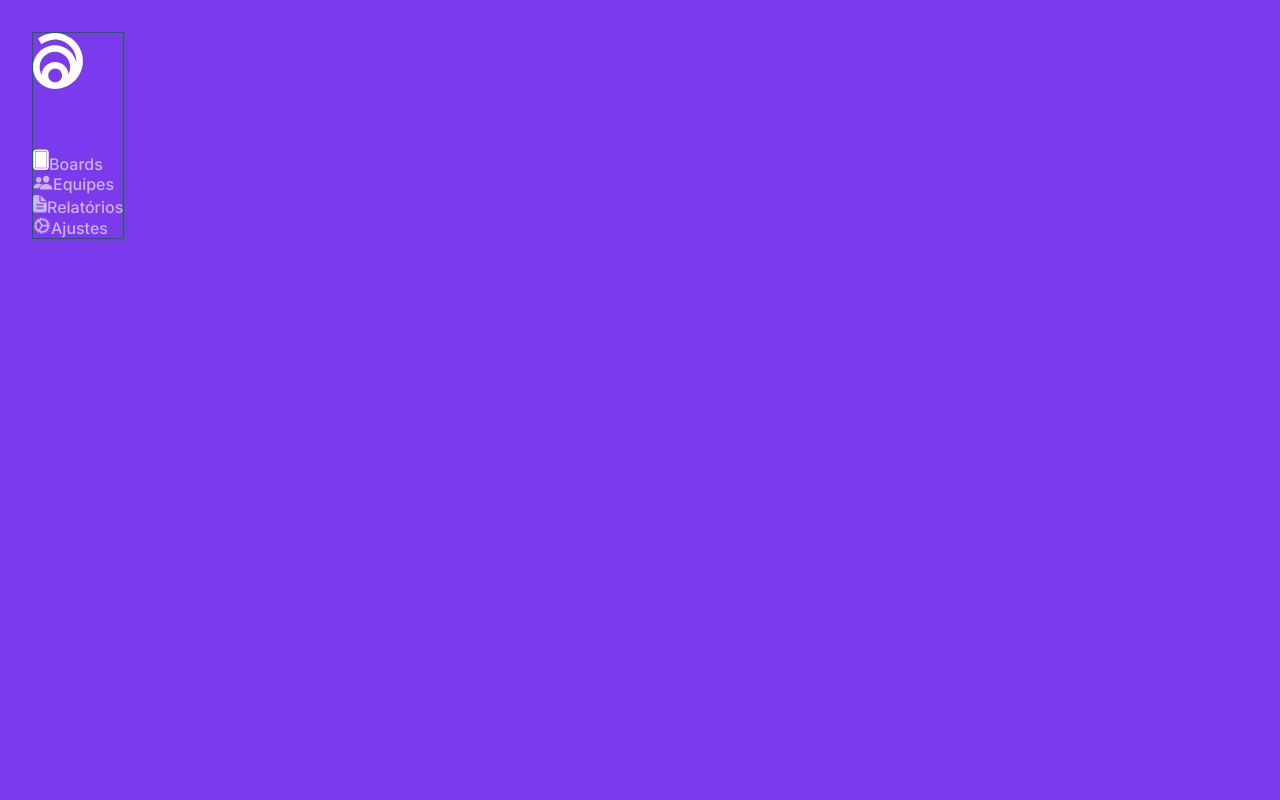
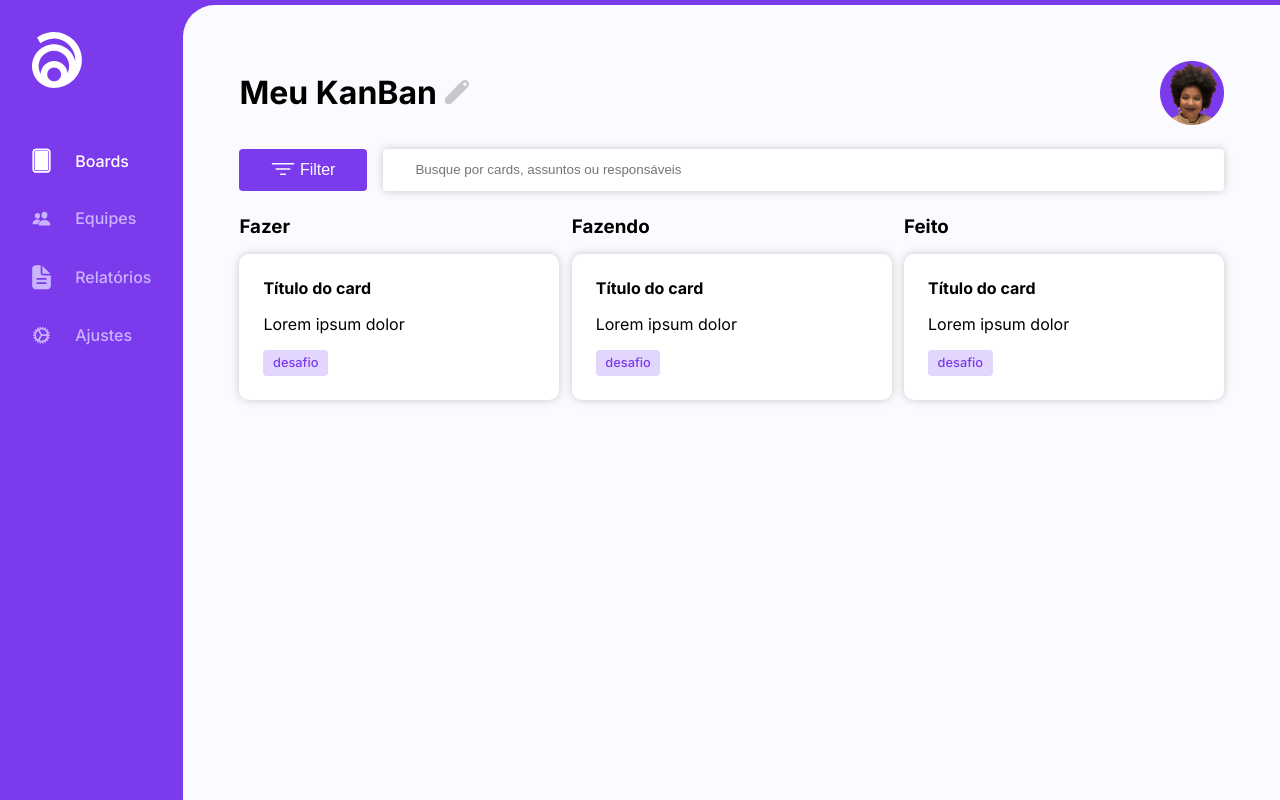
Before and after one commit to SamuelMagalhaes/JS-Beginner, a plain HTML site: page ToDo-List/index.html in a window 1280 px wide. Drawn offline with Linux system fonts and the light colour scheme.

Commit message:
Create KanBan project layout

```diff
--- a/ToDo-List/assets/css/style.css
+++ b/ToDo-List/assets/css/style.css
@@ -10,19 +10,118 @@ body{
   display: flex;
 }
 
-section{
-  border: 1px solid green;
+/* SIDE-MENU RULES */
+#side-menu .active{
+  color: #fff;
+}
+
+#side-menu{
   margin: 2rem 2rem 0 2rem;
 }
 
-section nav{
+#side-menu nav{
   margin-top: 3.5rem;
 }
 
-section ul,
-section a{
+#side-menu ul,
+#side-menu a{
   list-style: none;
   text-decoration: none;
   font-weight: 500;
   color: #CAB3FF;
 }
+
+#side-menu ul{
+  display: flex;
+  flex-direction: column;
+  gap: 2.2rem;
+}
+
+#side-menu ul li a{
+  display: flex;
+  align-items: center;
+}
+
+#side-menu ul li a img{
+  width: 1.2rem;
+  margin-right: 1.5rem;
+}
+
+/* MAIN RULES */
+
+#kanban-board{
+  background-color: #FBFAFF;
+  flex: 1;
+  height: calc(100vh - .3rem);
+  border-radius: 2rem 0 0 0;
+  margin-top: .3rem;
+  display: flex;
+  flex-direction: column;
+  padding: 3.5rem 3.5rem 0 3.5rem;
+}
+
+#main-header{
+  display: flex;
+  justify-content: space-between;
+  align-items: center;
+}
+
+#search-area{
+  display: flex;
+  margin: 1.5rem 0 1.5rem 0;
+}
+
+#search-button{
+  background-color: #7C3AED;
+  outline: none;
+  border: none;
+  border-radius: 4px;
+  padding: .75rem 2rem .75rem 2rem;
+  color: #fff;
+  font-size: 1rem;
+  margin-right: 1rem;
+  cursor: pointer;
+}
+
+#search-input{
+  padding: .75rem 2rem .75rem 2rem;
+  border-radius: 4px;
+  border: none;
+  box-shadow: 0px 0px 10px  rgba(0, 0, 0, 0.2);
+  flex: 1;
+}
+
+#task-area{
+  display: flex;
+  justify-content: space-between;
+  flex: 1;
+}
+
+#task-area h3{
+  margin-bottom: 1rem;
+}
+
+.card{
+  display: flex;
+  flex-direction: column;
+  gap: 1rem;
+  padding: 1.5rem;
+  background-color: #fff;
+  box-shadow: 0px 0px 10px  rgba(0, 0, 0, 0.2);
+  border-radius: 10px;
+  width: 20rem;
+  cursor: pointer;
+}
+
+.card-label{
+  background-color: #E2D6FF;
+  color: #7C3AED;
+  display: flex;
+  justify-content: center;
+  width: fit-content;
+  padding: .35rem .6rem .35rem .6rem;
+  border: 3px;
+  border-radius: 4px;
+  font-size: .8rem;
+  font-weight: 500;
+}
--- a/ToDo-List/index.html
+++ b/ToDo-List/index.html
@@ -13,14 +13,14 @@
   <title>KanBan Board</title>
 </head>
 <body>
-  <section>
-    <a href="#">
+  <section id="side-menu">
+    <a href="#" id="link-logo+">
       <img src="./assets/img/logo.svg" alt="logotipo" id="logo">
     </a>
     <nav>
-      <ul id="menu">
-        <li class="manu-item">
-          <a href="">
+      <ul id="menu ">
+        <li class="menu-item">
+          <a href="" class="active">
             <img src="./assets/img/Boards-active.svg" alt="Boards">Boards
           </a>
         </li>
@@ -42,8 +42,41 @@
       </ul>
     </nav>
   </section>
-  <main>
-
+  <main id="kanban-board">
+    <div id="main-header">
+      <h1>Meu KanBan <img src="./assets/img/Edit.svg" alt=""> </h1>
+      <img src="./assets/img/Profile picture 1.png" alt="" class="avatar-profile">
+    </div>
+    <div id="search-area">
+      <button id="search-button"><img src="./assets/img/filter.png" alt=""> Filter</button>
+      <input type="search" name="search-input" id="search-input" placeholder="Busque por cards, assuntos ou responsáveis">
+    </div>
+    <div id="task-area">
+      <div id="ToDo">
+        <h3>Fazer</h3>
+        <div class="card">
+          <h4 class="card-title">Título do card</h4>
+          <p class="card-desc">Lorem ipsum dolor</p>
+          <div class="card-label">desafio</div>
+        </div>
+      </div>
+      <div id="Doing">
+        <h3>Fazendo</h3>
+        <div class="card">
+          <h4 class="card-title">Título do card</h4>
+          <p class="card-desc">Lorem ipsum dolor</p>
+          <div class="card-label">desafio</div>
+        </div>
+      </div>
+      <div id="Done">
+        <h3>Feito</h3>
+        <div class="card">
+          <h4 class="card-title">Título do card</h4>
+          <p class="card-desc">Lorem ipsum dolor</p>
+          <div class="card-label">desafio</div>
+        </div>
+      </div>
+    </div>
   </main>
 </body>
 </html>
--- a/style.css
+++ b/style.css
@@ -107,6 +107,7 @@ main{
 
 #projects-little .project{
   font-weight: 600;
+  cursor: pointer;
 }
 
 .project img{
```
Also changed, not shown: index.html (+1 -1 lines), ToDo-List/assets/img/Edit.svg (added), ToDo-List/assets/img/Profile picture 1.png (added), ToDo-List/assets/img/filter.png (added), ToDo-List/assets/img/template-layout.png (added).
